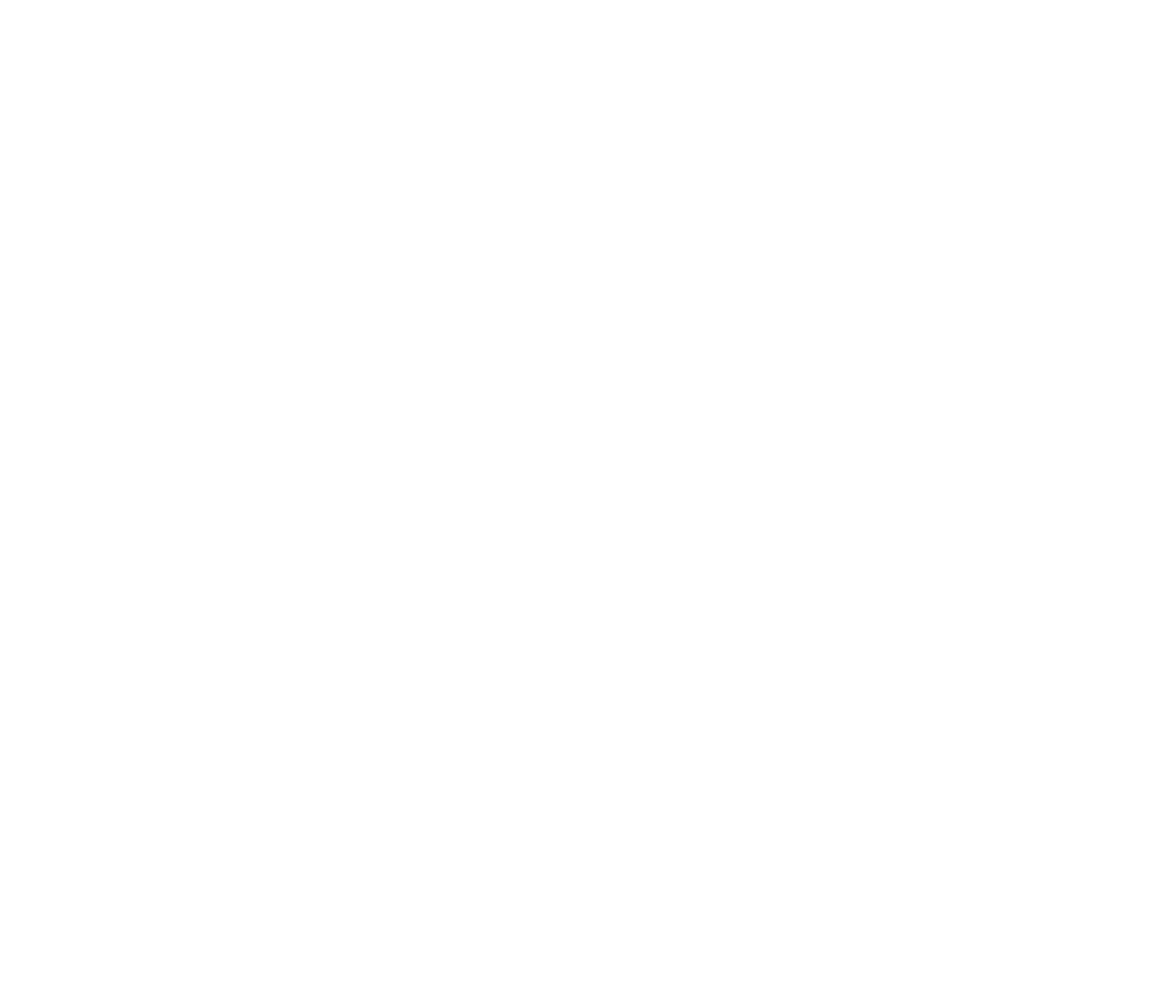
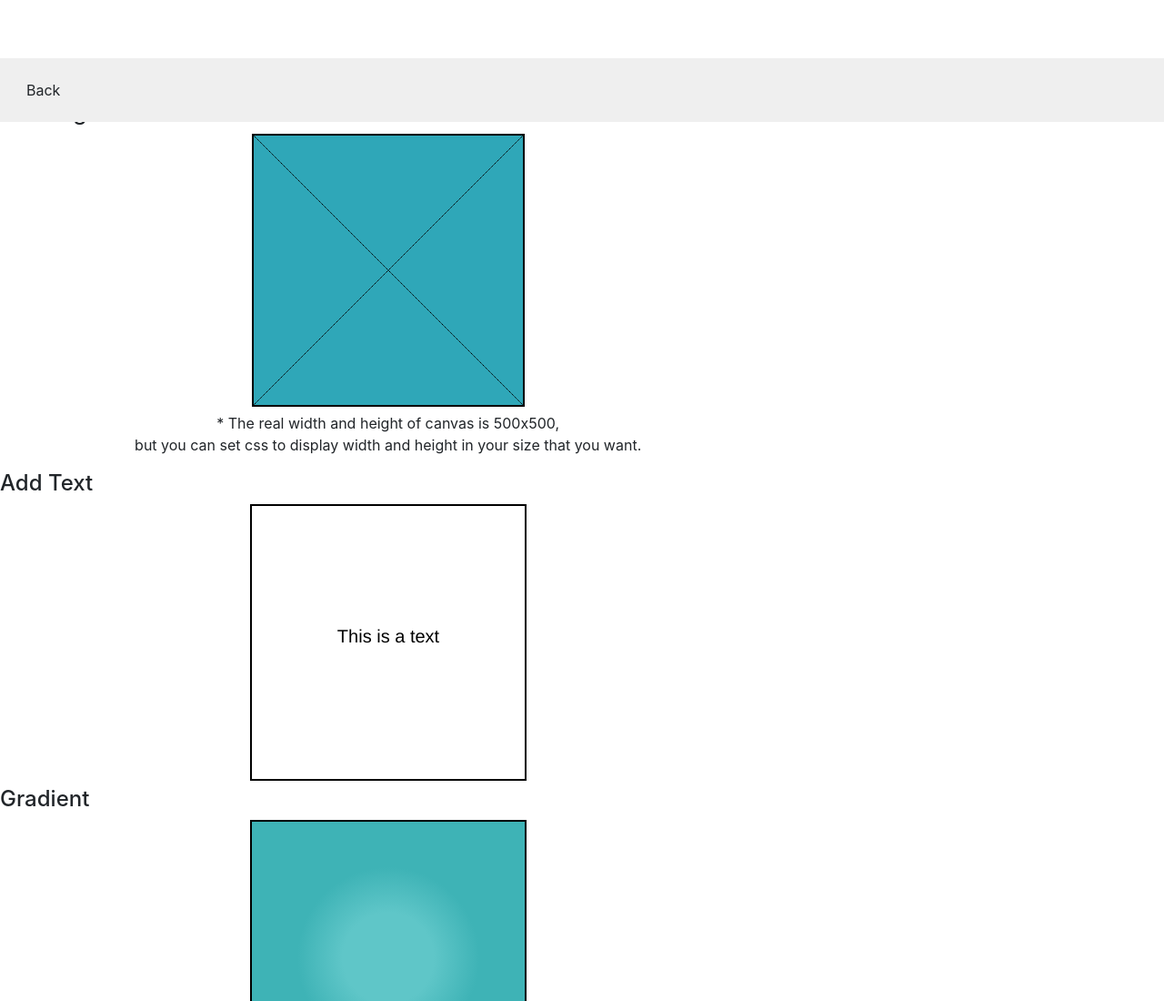
Before and after one commit to antronic/learn_canvas, a website: page public/02-Basic-of-Canvas-Drawing-Lines-Test-Radial-Gradients/index.html in a window 1280 px wide. Shown: the top 1100 px of the page at 91% size. Before the commit the page ends 800 px from the top, so only its background shows below. Drawn offline with nearby package versions, Linux system fonts and the light colour scheme.

Commit message:
initial commit lesson2

```diff
--- /dev/null
+++ b/public/02-Basic-of-Canvas-Drawing-Lines-Test-Radial-Gradients/canvas.js
@@ -0,0 +1,66 @@
+// #canvas1
+var canvas1 = document.getElementById('canvas1');
+var context1 = canvas1.getContext('2d');
+
+context1.fillStyle = "rgb(47, 167, 184)"; // fill color
+context1.fill(); // fill it
+context1.fillRect(0, 0, 500, 500); // create reactangle size 300x300
+context1.moveTo(0, 0);
+context1.lineTo(500, 500);
+context1.stroke();
+context1.moveTo(500, 0);
+context1.lineTo(0, 500);
+context1.stroke();
+
+// #canvas2
+var canvas2 = document.getElementById('canvas2');
+var context2 = canvas2.getContext('2d');
+
+context2.font = "20px Helvetica";
+context2.textAlign="center";
+context2.fillStyle = "#000";
+context2.fillText("This is a text", 150, 150);
+
+// #canvas3
+var canvas3 = document.getElementById('canvas3');
+var context3 = canvas3.getContext('2d');
+
+var gd = context3.createRadialGradient(150, 150, 50, 150, 150 ,100);
+gd.addColorStop(0, "rgb(95, 198, 200)");
+gd.addColorStop(1, "rgb(62, 179, 182)");
+context3.fillStyle = gd;
+context3.fillRect(0, 0, 300, 300);
+
+// #canvas4
+var canvas4 = document.getElementById('canvas4');
+var context4 = canvas4.getContext('2d');
+
+var gd2 = context4.createRadialGradient(150, 150, 50, 250, 250 ,100);
+gd2.addColorStop(0, "rgb(95, 198, 200)");
+gd2.addColorStop(1, "rgb(62, 179, 182)");
+context4.fillStyle = gd2;
+context4.fillRect(0, 0, 300, 300);
+
+// #canvas5
+var canvas5 = document.getElementById('canvas5');
+var ctx5 = canvas5.getContext('2d');
+
+var img = new Image();
+
+img.src = "/assets/ios_7_galaxy-wide.jpg";
+
+var canvas5_width = canvas5.width;
+var canvas5_height = canvas5.height;
+
+var img_width = img.width;
+var img_height = img.height;
+
+var i_height = img_height / img_width * canvas5_height;
+
+console.log(canvas5_width);
+
+img.addEventListener('load', loadImage);
+
+function loadImage(){
+  ctx5.drawImage(img, 0, (canvas5_height - i_height) / 2, canvas5_width, i_height);
+}
--- a/public/02-Basic-of-Canvas-Drawing-Lines-Test-Radial-Gradients/index.html
+++ b/public/02-Basic-of-Canvas-Drawing-Lines-Test-Radial-Gradients/index.html
@@ -2,9 +2,81 @@
 <html lang="en">
   <head>
     <meta charset="utf-8">
-    <title></title>
+    <title>002</title>
+    <link rel="stylesheet" href="/libs/bootstrap/dist/css/bootstrap.min.css">
+    <style type="text/css">
+      nav{
+        padding: 1em;
+        background-color: #efefef;
+        width: 100%;
+        position: fixed;
+        z-index: 256;
+      }
+      canvas{
+        border: 2px solid #000;
+        text-align: center;
+      }
+      #zone{
+        margin-top: 4em;
+      }
+      #canvas1{
+        width: 300px;
+        height: 300px;
+      }
+    </style>
   </head>
   <body>
+    <nav>
+      <a href="/">
+        <button id="back" class="btn btn-default">Back</button>
+      </a>
+    </nav>
+    <div id="zone" class="col-md-8 col-md-offset-2">
+      <h2 class="text-center">My second canvas</h2>
+      <div class="row">
+        <h4 class="text-center">Drawing Line</h4>
 
+        <div class="container-fluid text-center">
+          <canvas id="canvas1" width="500px" height="500px"></canvas>
+          <p>
+            * The real width and height of canvas is 500x500,<br />but you can set css to display width and height in your size that you want.
+          </p>
+        </div>
+      </div>
+
+      <div class="row">
+        <h4 class="text-center">Add Text</h4>
+
+        <div class="container-fluid text-center">
+          <canvas id="canvas2" width="300px" height="300px"></canvas>
+        </div>
+      </div>
+
+      <div class="row">
+        <h4 class="text-center">Gradient</h4>
+
+        <div class="container-fluid text-center">
+          <canvas id="canvas3" width="300px" height="300px"></canvas>
+        </div>
+      </div>
+
+      <div class="row">
+        <div class="container-fluid text-center">
+          <h4 class="text-center">Gradient 2</h4>
+
+          <canvas id="canvas4" width="300px" height="300px"></canvas>
+        </div>
+      </div>
+
+      <div class="row">
+        <div class="container-fluid text-center">
+          <h4 class="text-center">Add image</h4>
+
+          <canvas id="canvas5" width="300px" height="300px"></canvas>
+        </div>
+      </div>
+    </div>
   </body>
+  <script src="/libs/jquery/dist/jquery.min.js"></script>
+  <script src="canvas.js"></script>
 </html>
```
